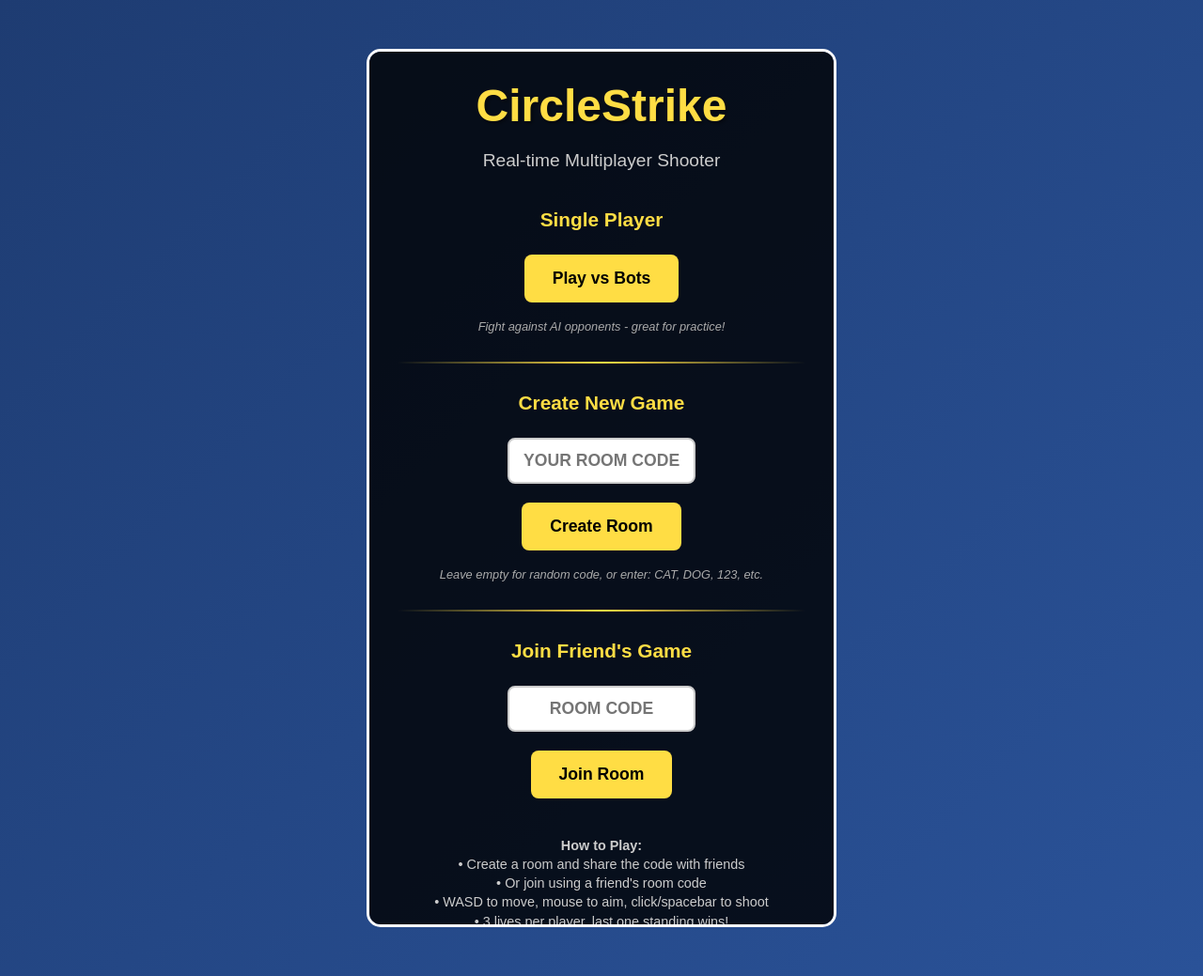
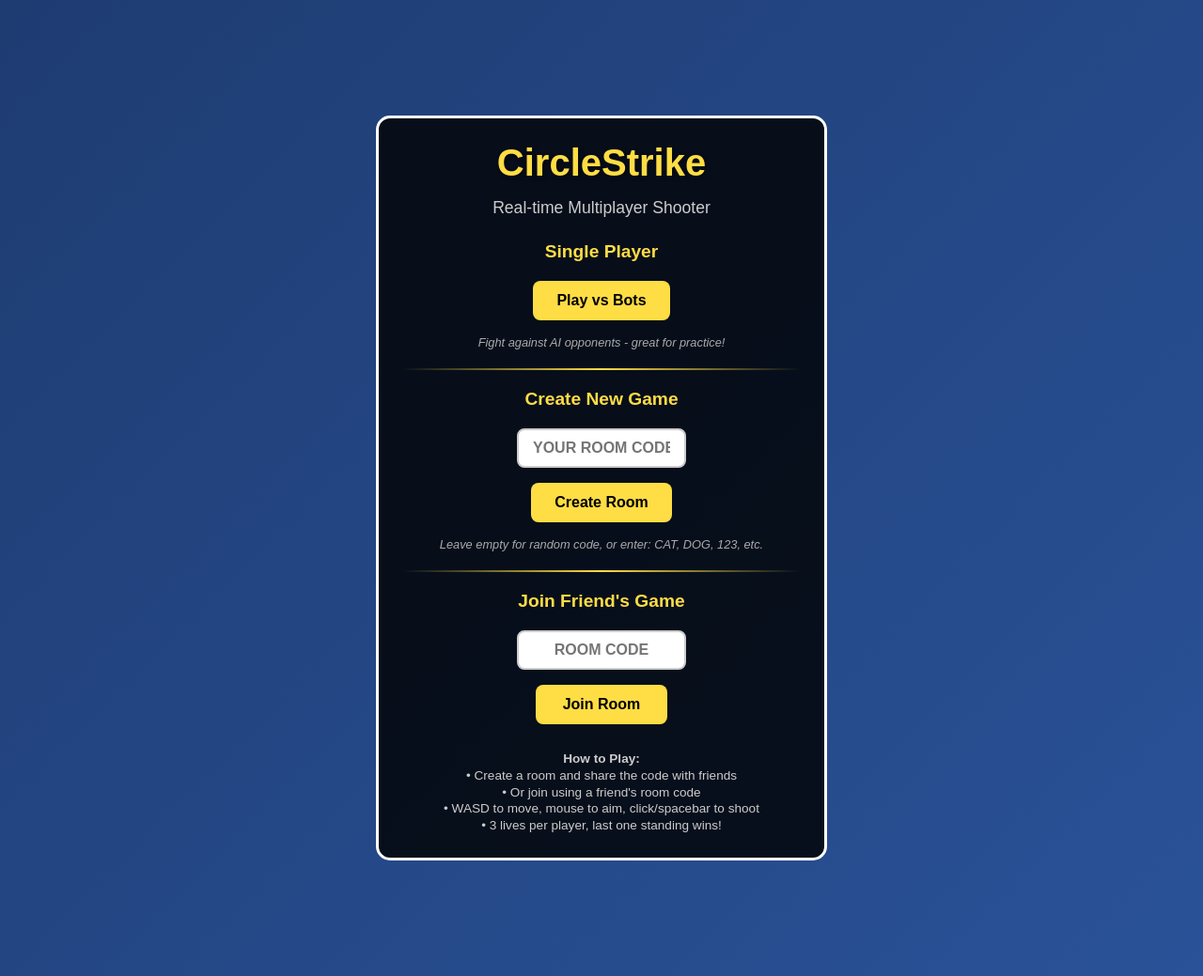
Before and after one commit to mahimistrying/CircleStrike, a FastAPI app: page / in a window 1280 px wide. Shown: the whole page at 94% size. Run offline with FastAPI, Linux system fonts and the light colour scheme.

Commit message:
Remove scrolling on desktop lobby
- Reduced all padding, margins, and font sizes for desktop
- Smaller container width (480px vs 500px)
- Compacted spacing between sections
- Added desktop-specific media query with overflow: hidden
- Ensures lobby fits within viewport without scrolling
- Maintains mobile scrolling where needed

```diff
--- a/web_version/templates/lobby.html
+++ b/web_version/templates/lobby.html
@@ -26,52 +26,50 @@
 
         .lobby-container {
             background: rgba(0, 0, 0, 0.8);
-            padding: 30px;
+            padding: 25px;
             border-radius: 15px;
             border: 3px solid #fff;
             text-align: center;
-            max-width: 500px;
+            max-width: 480px;
             width: 100%;
-            max-height: 90vh;
-            overflow-y: auto;
             box-sizing: border-box;
         }
 
         h1 {
-            font-size: 3em;
+            font-size: 2.5em;
             color: #ffdd44;
             text-shadow: 2px 2px 4px rgba(0,0,0,0.5);
-            margin-bottom: 20px;
+            margin-bottom: 15px;
         }
 
         .subtitle {
-            font-size: 1.2em;
-            margin-bottom: 40px;
+            font-size: 1.1em;
+            margin-bottom: 25px;
             color: #cccccc;
         }
 
         .action-section {
-            margin-bottom: 30px;
+            margin-bottom: 20px;
         }
 
         .action-section h3 {
             color: #ffdd44;
-            margin-bottom: 15px;
-            font-size: 1.3em;
+            margin-bottom: 12px;
+            font-size: 1.2em;
         }
 
         button {
             background: #ffdd44;
             color: #000;
             border: none;
-            padding: 15px 30px;
-            font-size: 1.1em;
+            padding: 12px 25px;
+            font-size: 1em;
             font-weight: bold;
             border-radius: 8px;
             cursor: pointer;
-            margin: 10px;
+            margin: 8px;
             transition: all 0.2s ease;
-            min-width: 150px;
+            min-width: 140px;
         }
 
         button:hover {
@@ -80,23 +78,23 @@
         }
 
         input {
-            padding: 12px 15px;
-            font-size: 1.1em;
+            padding: 10px 15px;
+            font-size: 1em;
             border: 2px solid #ccc;
             border-radius: 8px;
-            margin: 10px;
+            margin: 8px;
             text-align: center;
             text-transform: uppercase;
             font-weight: bold;
-            max-width: 200px;
+            max-width: 180px;
         }
 
         .room-code-display {
             background: rgba(255, 221, 68, 0.2);
             border: 2px solid #ffdd44;
-            padding: 20px;
+            padding: 15px;
             border-radius: 8px;
-            margin: 20px 0;
+            margin: 15px 0;
             display: none;
         }
 
@@ -121,7 +119,7 @@
         }
 
         .divider {
-            margin: 30px 0;
+            margin: 20px 0;
             height: 2px;
             background: linear-gradient(to right, transparent, #ffdd44, transparent);
         }
@@ -133,10 +131,10 @@
         }
 
         .instructions {
-            font-size: 0.9em;
+            font-size: 0.85em;
             color: #cccccc;
-            margin-top: 30px;
-            line-height: 1.4;
+            margin-top: 20px;
+            line-height: 1.3;
         }
 
         .hint {
@@ -144,6 +142,19 @@
             color: #aaaaaa;
             margin-top: 8px;
             font-style: italic;
+        }
+
+        /* Desktop - ensure no scrolling needed */
+        @media (min-width: 769px) {
+            body {
+                height: 100vh;
+                overflow: hidden;
+            }
+
+            .lobby-container {
+                max-height: none;
+                overflow: visible;
+            }
         }
 
         @media (max-width: 600px) {
```
